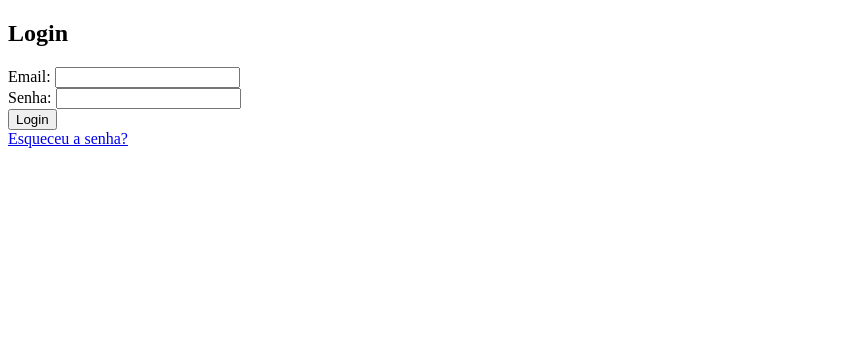
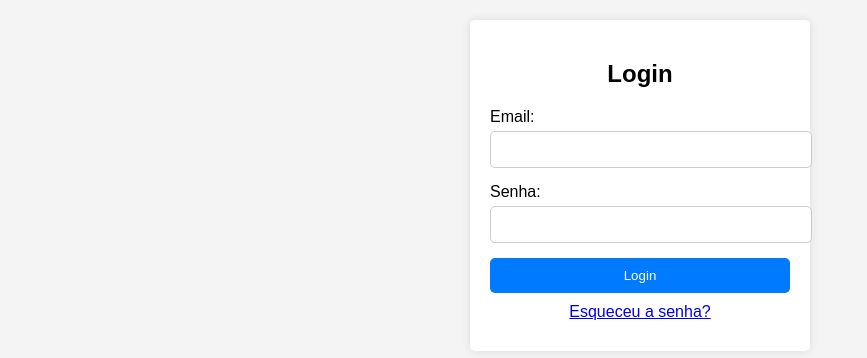
Before and after one commit to thiagoewdev/sistema_pedidos, a plain HTML site: page index.html in a window 1280 px wide. Shown: the whole page, without its empty margins (0-867 px from the left). Drawn offline with Linux system fonts and the light colour scheme.

Commit message:
Novo Commit

```diff
--- a/index.html
+++ b/index.html
@@ -4,7 +4,7 @@
 <meta charset="UTF-8">
 <meta name="viewport" content="width=device-width, initial-scale=1.0">
 <title>Login</title>
-<styles href="styles.css"></styles>
+<link rel="stylesheet" type="text/css" href="styles.css" />
 </head>
 <body>
 <div class="container">
```
